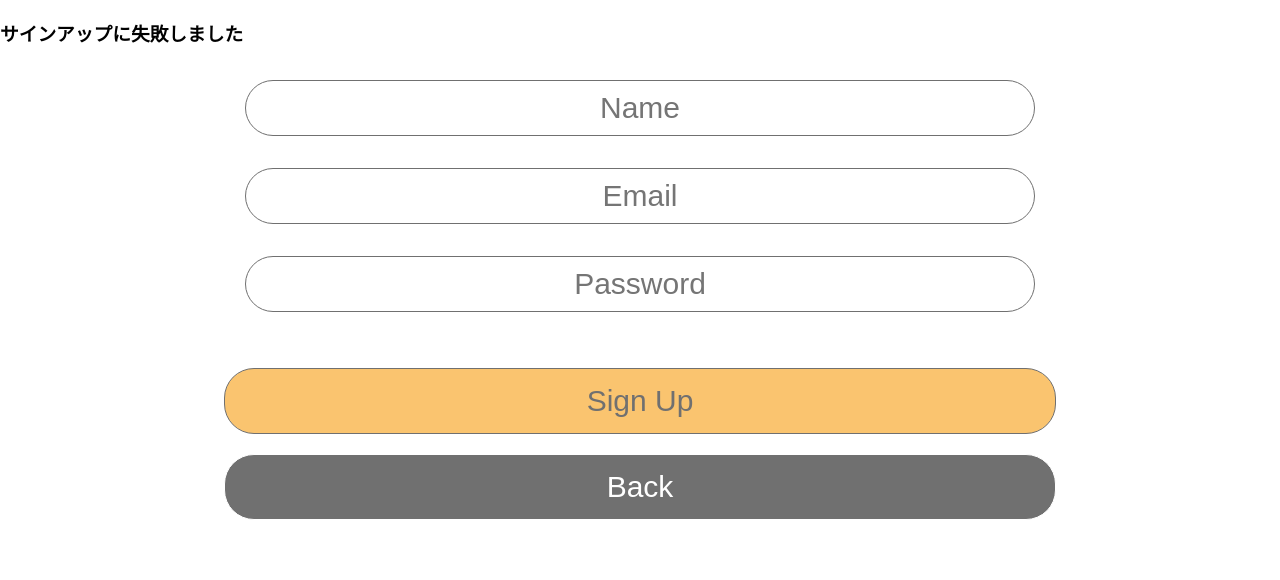
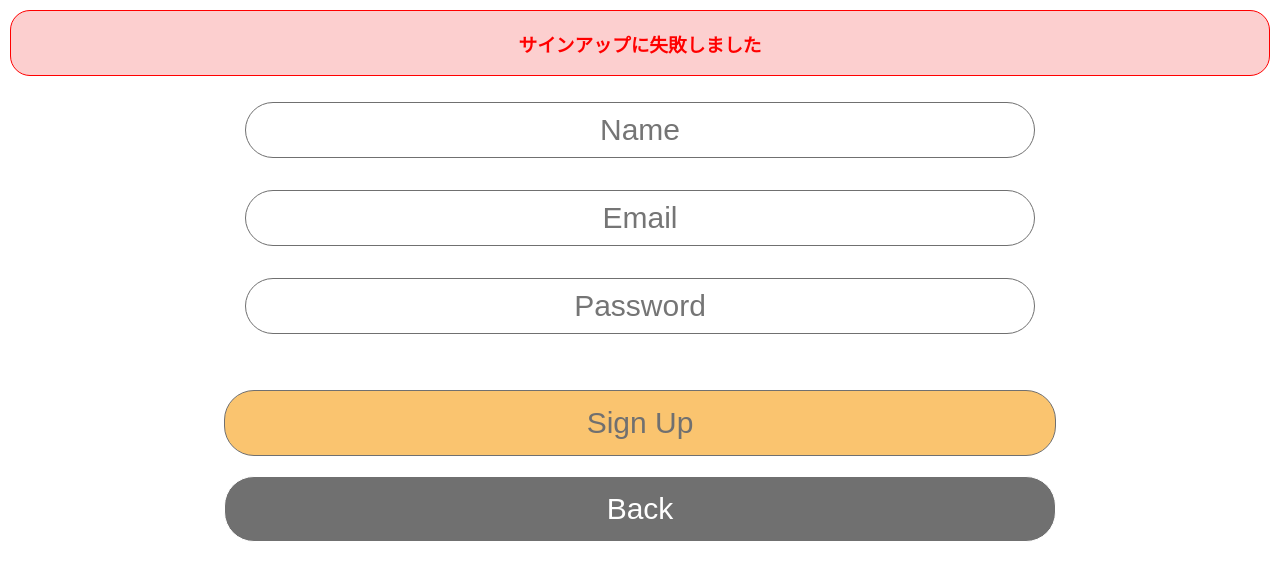
Before and after one commit to shake551/chat-app-frontend, a React (Create React App) app in the folder app/: page /signup in a window 1280 px wide. Both pictures are taken after typing "Sample", "name@example.com", "Sample" into the empty fields and a click on the input "Sign Up". Shown: the top 580 px of the page. Built offline with nearby package versions, Linux system fonts and the light colour scheme; no server answers.

Commit message:
[update]エラー表示のスタイリング

```diff
--- a/app/src/components/signup/SignupError.js
+++ b/app/src/components/signup/SignupError.js
@@ -1,7 +1,20 @@
-function SignupError(props) {
+import styled from "styled-components";
+
+const ErrorDisplay = styled.div`
+  text-align: center;
+  color: #ff0000;
+  background-color: #fccfcf;
+  border: 1px solid #ff0000;
+  border-radius: 20px;
+  margin: 10px;
+`;
+
+const SignupError = (props) => {
     if (props.error) {
         return (
-            <h3>サインアップに失敗しました</h3>
+            <ErrorDisplay>
+                <h3>サインアップに失敗しました</h3>
+            </ErrorDisplay>
         );
     } else {
         return (<span/>)
```
